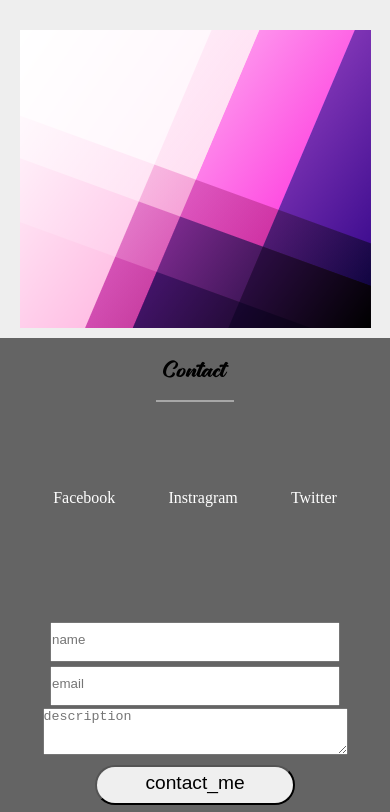
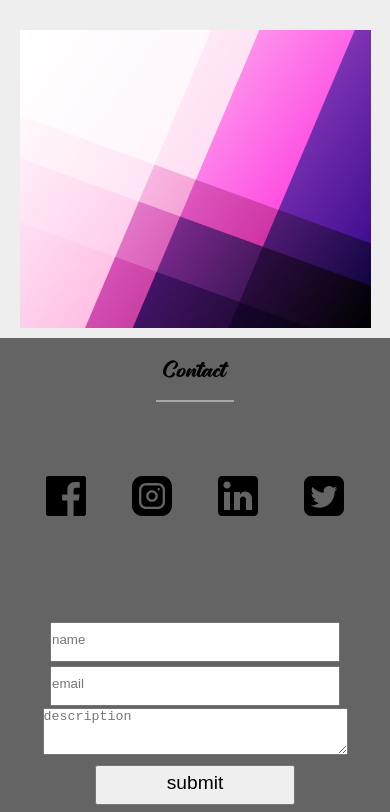
Before and after one commit to avi-sharma121/Portfolio, a plain HTML site: page index.html in a window 390 px wide. Shown: the part 4731-5543 px from the top of the page. Drawn offline with Linux system fonts and the light colour scheme; a web font is replaced by a local one.

Commit message:
add some working in contact v1.12

```diff
--- a/css/style.css
+++ b/css/style.css
@@ -553,7 +553,6 @@ section .project_section {
 .box_layout1 {
   display: flex;
   padding-top: 10rem;
-
   color: white;
   grid-area: box1;
   background: repeating-linear-gradient(
@@ -876,6 +875,7 @@ footer {
 .contact_section {
   grid-area: contact;
 }
+
 .social_section {
   grid-area: social;
 }
@@ -908,11 +908,9 @@ footer {
 .form_data input {
   margin: 5px;
 }
-
 .contact_btn {
   height: 2.5rem;
   width: 8rem;
-  border-radius: 20px;
 }
 .contact_btn:hover {
   background-color: white;
@@ -964,7 +962,6 @@ footer {
   .contact_btn {
     height: 2rem;
     width: 8rem;
-    border-radius: 20px;
   }
 
   .form_data input {
--- a/index.html
+++ b/index.html
@@ -160,7 +160,7 @@
     <div class="box_layout2">
       <div class="card">
         <h1>Project 2</h1>
-        <p>Details we have to add in some another day...</p>
+        <p>Details we have to add in some another day..</p>
         <a
                 class="pro_btn"
                 href="#"
@@ -245,22 +245,21 @@
   <div class='footer_section'>
     <div class="contact_section">
       <div class="contact_card">
-        <form action="" method="post" class="form_data">
+        <form action="mailto:kumaravisharma82@gmail.com" method="post" class="form_data">
           <input type="text" name="name" id="name" placeholder="name" width=280px>
           <input type="email" name="email" id="email" placeholder="email">
           <textarea id="w3review" name="w3review" rows="3" cols="36"  placeholder="description"></textarea>
-          <input type="button" value="contact_me" class="contact_btn">
+          <input type="submit" value="submit" class="contact_btn">
         </form>
       </div>
     </div>
 
-
-
     <div class="social_section">
       <div class="social_card">
-        <a href="https://www.facebook.com/">Facebook</a>
-        <a href="https://www.facebook.com/">Instragram</a>
-        <a href="https://www.facebook.com/">Twitter</a>
+        <a href="https://www.facebook.com/" target="_blank"><img src="./image/facebook-app-logo.svg" height="40px" width="40px"/></a>
+        <a href="https://www.instagram.com/" target="_blank"><img src="./image/instagram (1).svg" height="40px" width="40px"/>
+        <a href="https://www.linkedin.com/feed/" target="_blank"><img src="./image/linkedin-logo.svg" height="40px" width="40px"/>
+        <a href="https://twitter.com/" target="_blank"><img src="./image/twitter-sign.svg" height="40px" width="40px"/>
       </div>
     </div>
   </div>
```
Also changed, not shown: image/facebook-app-logo.svg (added), image/instagram (1).svg (added), image/instagram.svg (added), image/linkedin-logo.svg (added), image/twitter-sign.svg (added), 1 other file.
